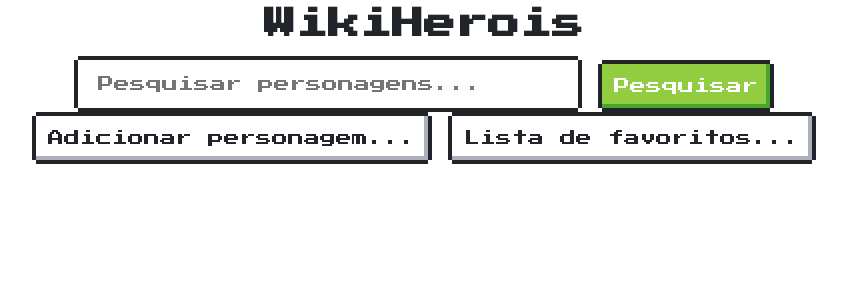
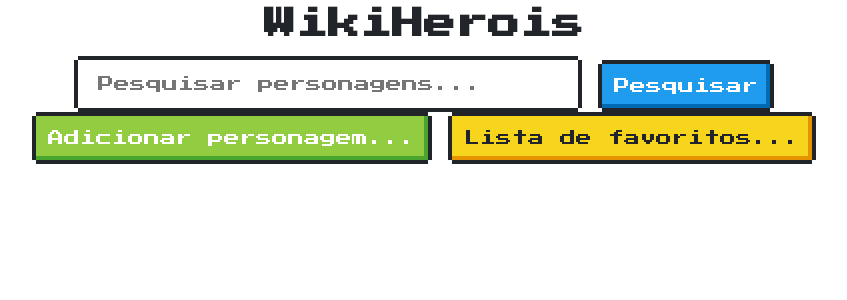
Before and after one commit to Trowsing/WikiHerois, a Django app: template templates/home.html in a window 1280 px wide. Shown: the top 300 px of the page, without its empty margins (216-1063 px from the left). Run offline with Django 3.2, Linux system fonts and the light colour scheme; the template is opened without the code that fills it, so the values that code supplies are empty.

Commit message:
Fixing functionality and design

```diff
--- a/pagina/forms.py
+++ b/pagina/forms.py
@@ -8,5 +8,6 @@ class HeroesForm(forms.ModelForm):
         fields = ['name', 'description', 'image']
         widgets = {
             'name': forms.TextInput(attrs={'class': 'nes-input', 'style':'width: 500px;'}),
-            'description': forms.Textarea(attrs={'class': 'nes-textarea', 'style': 'width: 600px;'})
+            'description': forms.Textarea(attrs={'class': 'nes-textarea', 'style': 'width: 600px;'}),
+            #'image': forms.FileInput(attrs={'class': 'nes-input', 'style':'width: 500px;'}),
         }
--- a/templates/base.html
+++ b/templates/base.html
@@ -20,7 +20,7 @@
           <form method='GET' action=''>
             <input type='text' name='pesquisa' placeholder='Pesquisar personagens...'
             value='{{ request.GET.pesquisa }}' class="nes-input" style="width: 500px;" />
-            <button type="submit" class="nes-btn is-success">Pesquisar</button>
+            <button type="submit" class="nes-btn is-primary">Pesquisar</button>
           </form>
         </div>
     </div>
--- a/templates/home.html
+++ b/templates/home.html
@@ -2,30 +2,34 @@
 {% load static %}<!DOCTYPE html>
 {% block content %}
   <!-- <div class="row justify-content-center"> -->
-  <div style="text-align:center">
+  <div align="center" >
     <div class="col-md-3">
       <div style="text-align:center">
       <!-- <div class="d-flex justify-content-around"> -->
-        <a class="nes-btn" href="{% url 'model_upload' %}">Adicionar personagem...</a>
-        <a class="nes-btn" href="{% url 'favoritos' %}">Lista de favoritos...</a>
+        <a class="nes-btn is-success" href="{% url 'model_upload' %}">Adicionar personagem...</a>
+        <a class="nes-btn is-warning" href="{% url 'favoritos' %}">Lista de favoritos...</a>
       </div>
+
       {% for pre in posts %}
-
+      <div class="nes-container is-rounded" style="width:700px;" align="center">
         <h3>{{ pre.name }}</h3> <br>
         <img src="{{ pre.image.url }}" width=500px, height=500px> <br>
 
+        <div class="nes-container is-rounded" style="width:600px;">
         {{ pre.description }} <br>
-        <p><a href="{% url 'model_edit' pre.id %}">Editar personagem</a></p>
-        <p><a href="{% url 'model_delete' pre.id %}">Apagar personagem</a></p>
+        </div>
+        <p><a class="nes-btn is-primary" href="{% url 'model_edit' pre.id %}">Editar personagem</a></p>
+        <p><a class="nes-btn is-error" href="{% url 'model_delete' pre.id %}">Apagar personagem</a></p>
         <!-- <p><a href="/delete/{{pre.id}}">Apagar</a></p> -->
 
         {% if pre.is_favorite %}
-          <p><a href="/add_favorites/{{pre.id}}">Remover dos Favoritos</a></p>
+          <p><a class="nes-btn is-warning" href="/add_favorites/{{pre.id}}">Remover dos Favoritos</a></p>
         {% else %}
-          <p><a href="/add_favorites/{{pre.id}}">Adicionar a Favoritos</a></p>
+          <p><a class="nes-btn is-success" href="/add_favorites/{{pre.id}}">Adicionar a Favoritos</a></p>
         {% endif %}
+      </div>
+      {% endfor %}
 
-      {% endfor %}
     </div>
   </div>
 {% endblock %}
--- a/templates/model_upload.html
+++ b/templates/model_upload.html
@@ -24,7 +24,7 @@
       <input type="file" name="image" required id="id_image"
         class="nes-input" style="width: 750px;" /></p>
     <div>
-      <a href="/" class="nes-btn is_error">Voltar ao Inicio </a>
+      <a href="/" class="nes-btn is-error">Voltar ao Inicio </a>
       <button type="submit" class="nes-btn is-success">Adicionar</button>
     </div>
   </form>
```
Also changed, not shown: templates/model_edit.html (+5 -6 lines), db.sqlite3, 1 other file.
